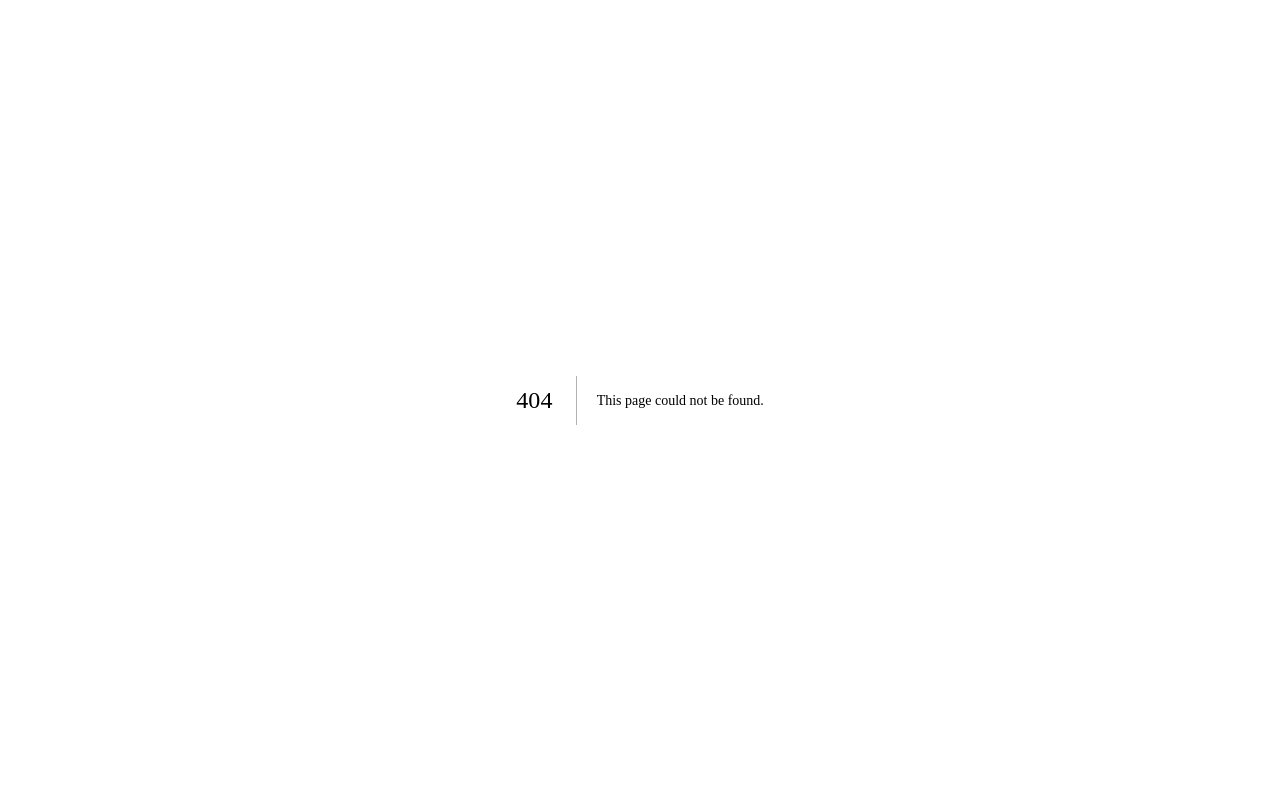
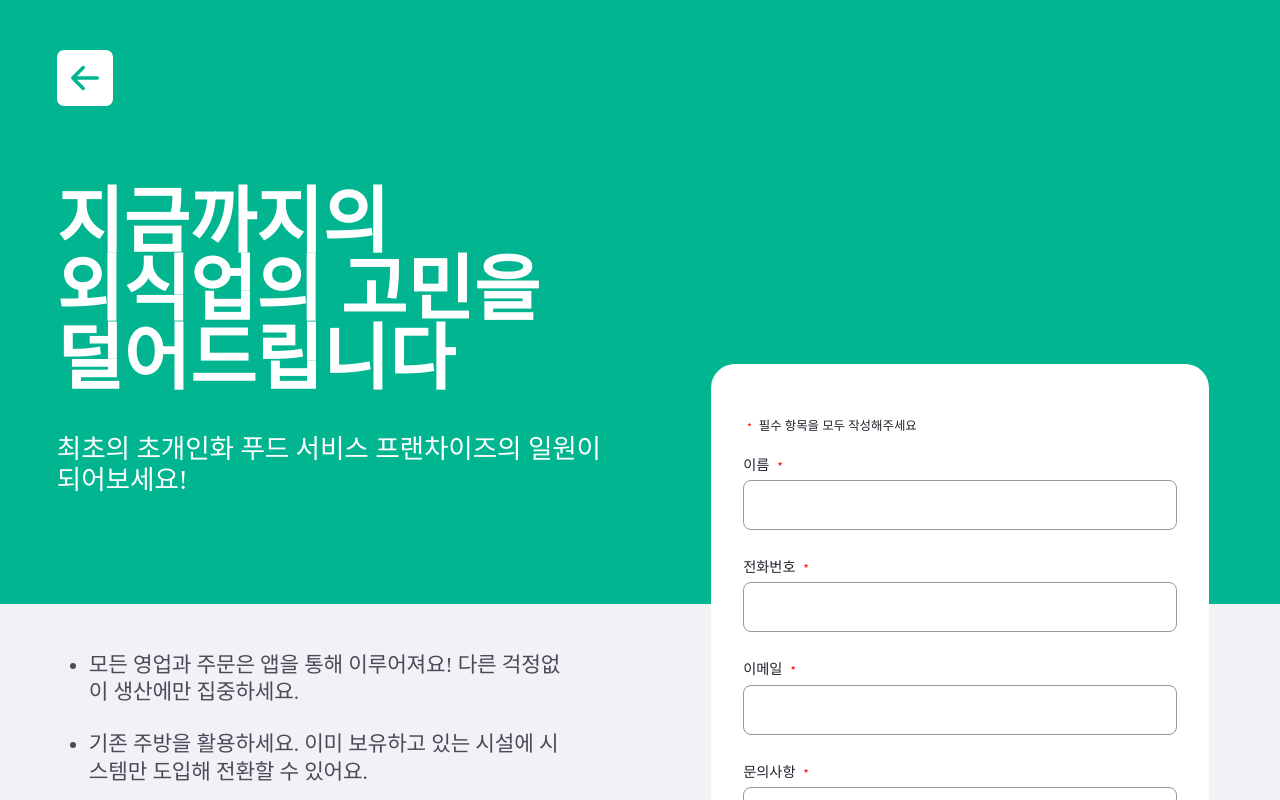
Before and after one commit to edenLeSIK/LeSIK-web, a Next.js app: page /inquiry in a window 1280 px wide. Before the commit this address had no page. Shown: the top 800 px of the page. Built offline with nearby package versions, Linux system fonts and the light colour scheme; a web font is replaced by a local one.

Commit message:
feature inquiry page

```diff
--- /dev/null
+++ b/src/components/InquiryForm/index.js
@@ -0,0 +1,110 @@
+import styled from "styled-components";
+import Button from "../Button";
+import { fontColor, red, white } from "@/styles/theme";
+import { formList } from "@/constants/inquiry";
+
+const InquiryForm = () => {
+  return (
+    <InquiryFormContainer>
+      <form>
+        <p className="text">
+          <span>﹡</span> 필수 항목을 모두 작성해주세요
+        </p>
+        {formList.map((el) => (
+          <div className="input-wrapper" key={el.id}>
+            {el.id === 5 && (
+              <div className="input-wrapper">
+                <p className="sort">가맹점 정보</p>
+              </div>
+            )}
+            <label>
+              {el.label} {el.mark && <span>﹡</span>}
+            </label>
+            <input type="text" />
+          </div>
+        ))}
+        <div className="button-wrapper">
+          <Button text="제출하기" color="yellow" />
+        </div>
+      </form>
+    </InquiryFormContainer>
+  );
+};
+
+const InquiryFormContainer = styled.div`
+  width: 38.8916666667vw;
+  /* margin-right: 4.44vw; */
+  padding: 40px 32px;
+  background: ${white};
+  border-radius: 24px;
+
+  @media screen and (max-width: 766px) {
+    width: 100%;
+    margin: 0 5.33vw 0 0;
+    padding: 32px 24px;
+  }
+
+  form {
+    max-width: 768px;
+    margin: 0 auto;
+
+    .text {
+      margin: 16px 0;
+      color: ${fontColor};
+      font-size: 0.7777777778rem;
+    }
+
+    span {
+      color: ${red};
+    }
+
+    .input-wrapper {
+      width: 100%;
+      padding: 10px 0;
+
+      @media (max-width: 767px) {
+        display: inline-block;
+        width: 100%;
+        padding: 5px 0;
+      }
+
+      .sort {
+        margin-bottom: 12px;
+        font-size: 1.125rem;
+      }
+
+      label {
+        display: block;
+        margin-bottom: 8px;
+        color: ${fontColor};
+        font-size: 0.8888888889rem;
+        font-weight: 400;
+      }
+
+      input,
+      select,
+      textarea {
+        box-sizing: border-box;
+        width: 100%;
+        margin-bottom: 10px;
+        padding: 16px 10px;
+        background-color: ${white};
+        border: 1px solid #9797a1;
+        border-radius: 8px;
+        color: ${fontColor};
+        font-weight: 400;
+      }
+
+      textarea {
+        height: 5.5rem;
+      }
+    }
+
+    .button-wrapper {
+      width: 100%;
+      margin-top: 20px;
+    }
+  }
+`;
+
+export default InquiryForm;
--- /dev/null
+++ b/src/constants/inquiry.js
@@ -0,0 +1,27 @@
+export const inquiryPageContentList = {
+  headline: "지금까지의 외식업의 고민을 덜어드립니다",
+  desc: "최초의 초개인화 푸드 서비스 프랜차이즈의 일원이 되어보세요!",
+  contents: [
+    {
+      content:
+        "모든 영업과 주문은 앱을 통해 이루어져요! 다른 걱정없이 생산에만 집중하세요.",
+    },
+    {
+      content:
+        "기존 주방을 활용하세요. 이미 보유하고 있는 시설에 시스템만 도입해 전환할 수 있어요.",
+    },
+    {
+      content:
+        "정말 쉬워요. 모든 재료는 블록단위로 제공되어 시스템에 따라 조합하여 생산돼요. ",
+    },
+  ],
+};
+
+export const formList = [
+  { id: 1, label: "이름", mark: true },
+  { id: 2, label: "전화번호", mark: true },
+  { id: 3, label: "이메일", mark: true },
+  { id: 4, label: "문의사항", mark: true },
+  { id: 5, label: "가맹점 이름", mark: true },
+  { id: 6, label: "가맹점 주소", mark: false },
+];
--- /dev/null
+++ b/src/pages/inquiry/index.js
@@ -0,0 +1,203 @@
+import { useRouter } from "next/router";
+import styled from "styled-components";
+import InquiryForm from "@/components/InquiryForm";
+import { BsFillArrowLeftSquareFill } from "react-icons/bs";
+import {
+  purple,
+  contentBackground,
+  main,
+  white,
+  darkGray,
+} from "@/styles/theme";
+import { inquiryPageContentList } from "@/constants/inquiry";
+
+const Inquiry = () => {
+  const router = useRouter();
+
+  const goBack = () => {
+    router.back();
+  };
+
+  return (
+    <InquiryContainer>
+      <section className="headline-wrapper">
+        <BsFillArrowLeftSquareFill className="icon" onClick={goBack} />
+        <div className="content">
+          <h1 className="headline">{inquiryPageContentList.headline}</h1>
+          <h4 className="desc">{inquiryPageContentList.desc}</h4>
+        </div>
+      </section>
+      <section className="inquiry-content">
+        <div className="left">
+          <ul>
+            {inquiryPageContentList.contents.map((el) => (
+              <li key={el.content}>{el.content}</li>
+            ))}
+          </ul>
+        </div>
+        <div className="right">
+          <InquiryForm />
+        </div>
+      </section>
+    </InquiryContainer>
+  );
+};
+
+const InquiryContainer = styled.main`
+  width: 100vw;
+  min-height: 100vh;
+
+  .headline-wrapper {
+    padding-left: 4.44vw;
+    padding-right: 4.44vw;
+    padding-top: 50px;
+    padding-bottom: 48px;
+    background-color: ${main};
+
+    @media screen and (max-width: 939px) and (min-width: 767px),
+      screen and (max-width: 766px) {
+      padding: 48px 5.33vw 0;
+    }
+
+    .icon {
+      color: ${white};
+      font-size: 3.5rem;
+    }
+
+    .icon:hover {
+      opacity: 0.7;
+      cursor: pointer;
+    }
+
+    .content {
+      position: relative;
+      width: 44.45vw;
+      padding-top: 80px;
+
+      @media screen and (max-width: 766px) {
+        width: 100%;
+        padding: 48px 5.33vw 30px;
+        text-align: center;
+      }
+
+      .headline {
+        font-size: 4.5rem;
+        margin-bottom: 40px;
+        color: ${white};
+        white-space: normal;
+        word-break: keep-all;
+
+        @media screen and (max-width: 939px) and (min-width: 767px),
+          screen and (max-width: 766px) {
+          font-size: 2.5rem;
+        }
+      }
+
+      .desc {
+        margin-bottom: 60px;
+        color: ${white};
+        font-size: 1.6666666667rem;
+        font-weight: 400;
+        line-height: 1.15;
+        letter-spacing: -0.01rem;
+
+        @media screen and (max-width: 939px) and (min-width: 767px),
+          screen and (max-width: 766px) {
+          font-size: 1.1111111111rem;
+          line-height: 1.25;
+        }
+      }
+    }
+  }
+
+  .inquiry-content {
+    display: flex;
+    flex-direction: row;
+    align-items: flex-start;
+    justify-content: space-between;
+    padding-left: 4.44vw;
+    padding-right: 4.44vw;
+    background-color: ${contentBackground};
+
+    @media screen and (max-width: 766px) and (max-width: 766px) {
+      padding: 0;
+    }
+
+    @media screen and (max-width: 766px) {
+      display: flex;
+      flex-direction: column-reverse;
+      align-items: flex-start;
+      justify-content: flex-start;
+    }
+
+    .left {
+      position: sticky;
+      top: 100px;
+      width: 40.45vw;
+
+      @media screen and (max-width: 766px) and (max-width: 766px) {
+        position: relative;
+        top: 0;
+        padding: 0 5.33vw;
+        width: 100%;
+      }
+
+      @media screen and (max-width: 766px) {
+        width: 100%;
+      }
+
+      ul {
+        padding-top: 48px;
+        padding-left: 32px;
+        font-size: 1.3333333333rem;
+        font-weight: 400;
+        line-height: 1.3;
+        letter-spacing: -0.01rem;
+
+        @media screen and (max-width: 766px) {
+          padding: 36px 32px 20px;
+          font-size: 1rem;
+        }
+
+        li {
+          margin-bottom: 24px;
+          padding: 0;
+          list-style: disc;
+          color: ${darkGray};
+        }
+      }
+    }
+
+    .right {
+      width: 40vw;
+      transform: translateY(-30vh);
+
+      @media screen and (max-width: 939px) {
+        transform: translateY(-20vh);
+      }
+
+      @media screen and (max-width: 766px) and (max-width: 766px) {
+        position: relative;
+        width: 100%;
+        padding: 0 5.33vw;
+        transform: translateY(0%);
+        z-index: 0;
+      }
+    }
+
+    @media screen and (max-width: 766px) and (max-width: 766px) {
+      .right::after {
+        content: "";
+        position: absolute;
+        left: 0;
+        top: 0;
+        right: 0;
+        height: 40%;
+        background-color: ${purple};
+        z-index: -1;
+      }
+    }
+  }
+`;
+
+export default Inquiry;
```
